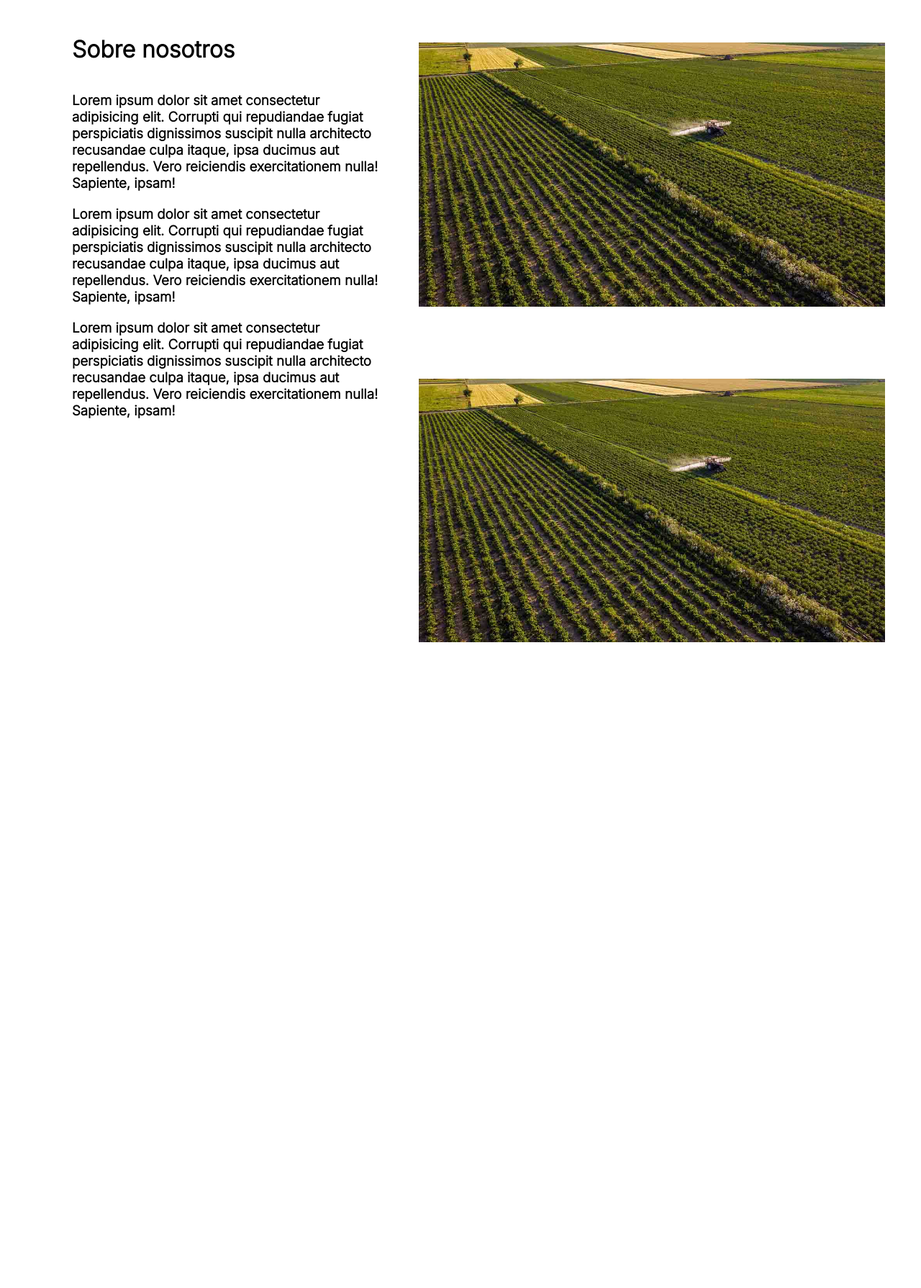
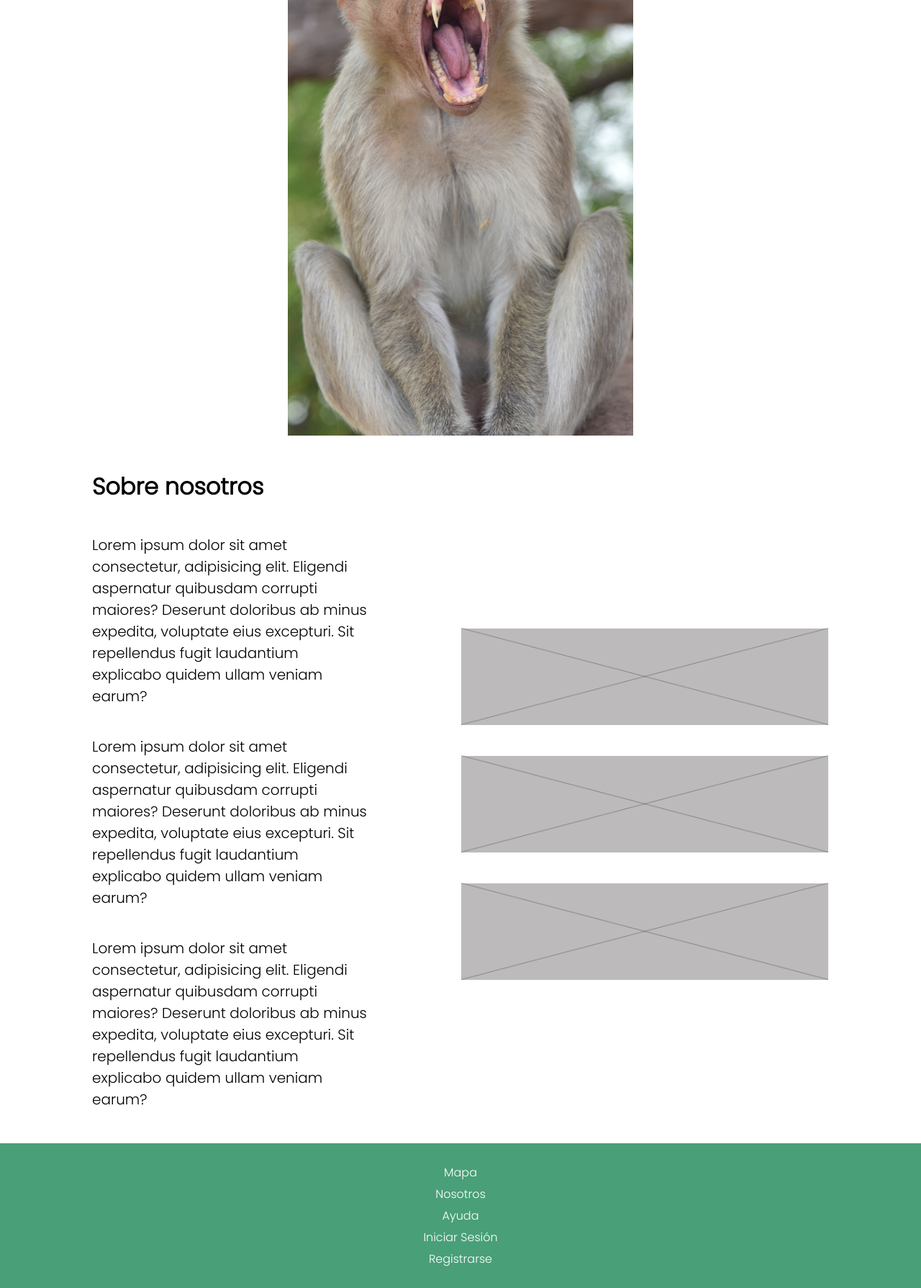
Before and after one commit to FrancoSandri/Proyecto, a PHP site: page /Us.html in a window 1280 px wide. Shown: the part 376-2165 px from the top of the page at 72% size. Before the commit the page ends 1268 px from the top, so only its background shows below. Run offline with PHP 8.4, Linux system fonts and the light colour scheme.

Commit message:
Fix(nav) Change nav colour

```diff
--- a/Front-End/Style/Us.css
+++ b/Front-End/Style/Us.css
@@ -1,14 +1,15 @@
 @charset "utf-8";
-@import url('https://fonts.googleapis.com/css2?family=Inter:wght@300&display=swap');
+@import url('https://fonts.googleapis.com/css2?family=Poppins:wght@200;300&display=swap');
+
 body
 {
     margin: 0;
-    font-family: 'Lucida Sans';
+    font-family: 'poppins';
+    display: flex;
     align-items: center;
     justify-content: center;
     text-align: center;
     flex-direction: column;
-    background-color: #fff;
 }
 /*Barra Menu*/
 .header {
@@ -18,19 +19,25 @@ body
     top: 0;
     left: 0;
     right: 0;
-    background: #fff;
-    padding: 8px;
+    z-index: 100;
+    justify-content: center;
   }
-  .header__logo{
+
+  .header__logo
+  {
     background-image: url(../Fotos/Logo44.png);
     width: 50px;
     height: 50px;
+    margin-left: 10px;
+    margin-top: 10px;
   }
+  /* Estilos móvil/celular */
   @media all and (max-width: 700px) {
     .header
     {
         justify-content: space-between;
     }
+    /* Oculta el nav en la parte izquiera */
     .nav {
       position: fixed;
       top: 0;
@@ -41,277 +48,184 @@ body
       transform: translateX(-100vw);
       transition: 0.5s;
     }
+
+    /* Muestra el nav */
     .nav--show {
       transform: translateX(0);
     }
-    .header__button-nav--open{
-        background-color: #fff;
+    .header__button-nav--open
+    {
         border: 0;
+        background-color: rgba(0, 0, 0, 0);
     }
-    .header__button-nav--close{
-        background-color: #fff;
+    .header__button-nav--close
+    {
         border: 0;
     }
     .nav__button {
       text-align: right;
-      margin: 1rem;
     }
     .nav__ul {
       list-style: none;
       padding: 0;
       margin: 0;
     }
-
     .nav__link {
       display: block;
-      padding: 1rem;
+      padding: 10px 1.5rem;
       font-size: 1.5rem;
       text-align: center;
       text-decoration: none;
-      color: black;
+      color: #000;
+    }
+    .fi-br-align-justify
+    {
+        margin-top: 8px;
+        font-size: 25px;
+    }
+    .fi-br-align-justify:hover
+    {
+        text-align: center;
+        color: #499F78;
     }
   }
+
+  /* Estilos Escritorio */
   @media all and (min-width: 701px) {
+
+    /* Oculta botón de abrir o cerrar */
     .nav__button,
     .header__button-nav--open {
       display: none;
     }
+
+    /* Adapta el nav en horizontal */
     .nav__ul {
       display: flex;
       list-style: none;
-      padding: 0;
+      padding: 10px;
+      margin: 0;
     }
+
     .nav__link {
       display: block;
       padding: 10px 1rem;
       text-decoration: none;
-      color: black;
       transition: 0.5s;
+       color: #fff;
     }
+
     .nav__link:hover {
       background-color: rgba(206, 206, 206, 0.692);
     }
+    .fi-br-user-add{display: none;}
+    .fi-br-map-marker{display: none;}
+    .fi-br-user{display: none;}
+    .fi-br-envelope{display: none;}
+    .fi-br-users-alt{display: none;}
+    .fi-br-user-add{display: none;}
+    #Registros
+    {
+        display: flex;
+        flex-direction: row;
+        position: absolute;
+        right: 2%;
+    }
+    .header__logo
+    {
+        position: absolute;
+        left: 0.5%;
+    }
+    #Btn-Crear
+    {
+        background-color: #389389;
+        border-radius: 10px;
+    }
   }
 /*Form*/
-.Container
+.BackGround
 {
-  margin-top: 80px;
+  background-image: url(../Fotos/unsplash_2qOTf5qx2_4.jpg);
+  background-repeat: no-repeat;
+  background-position: center top;
+  height: 120vh;
+  width: auto;
 }
-h1
+
+.SobreNos-Tiles
 {
-  margin-bottom: 40px;
+  padding: 2% 10%;
 }
-.People
-{
-  display: flex;
-  justify-content: center;
-  flex-direction: column;
-  font-size: 10px;
-}
-.People div
-{
-  background-repeat: no-repeat;
-  background-size: cover;
-  background-position: center center;
-}
-.People-Titles
+.SobreNos-img
 {
   display: flex;
   flex-direction: column;
-  justify-content: center;
-  text-align: left;
-  margin: 0 24px;
-  padding: 20px 0;
-  padding-left: 20px;
-  background-color: #fff;
+  align-items: center;
+
 }
-.FrancoB
+.SobreNos-img img
 {
-  background-image: linear-gradient(
-        0deg,
-        rgba(0,0,0,0.5),
-        rgba(0,0,0,0.5)
-    )
-    ,url("../Fotos/People.png");
-    padding-top: 200px;
-    padding-bottom: 10px;
-    margin: 0px 105px;
+  width: 90%;
 }
-.ManuelM
+.Legal
 {
-  background-image: linear-gradient(
-        0deg,
-        rgba(0,0,0,0.5),
-        rgba(0,0,0,0.5)
-    )
-    ,url("../Fotos/People.png");
-    padding-top: 200px;
-    padding-bottom: 10px;
-    margin: 40px 105px;
+    margin-top: 25%;
+    padding:  2% 30%;
+    background-color: rgb(180,180,180);
 }
-.InakiU
+.Legal a
 {
-  background-image: linear-gradient(
-        0deg,
-        rgba(0,0,0,0.5),
-        rgba(0,0,0,0.5)
-    )
-    ,url("../Fotos/People.png");
-    padding-top: 200px;
-    padding-bottom: 10px;
-    margin: 40px 105px;
+    display: none;
+    flex-direction: column;
+    justify-content: center;
+    padding:  .5% 30%;
+    margin: 0;
 }
-.FrancoS
+
+@media (min-width:890px)
 {
-  background-image: linear-gradient(
-        0deg,
-        rgba(0,0,0,0.5),
-        rgba(0,0,0,0.5)
-    )
-    ,url("../Fotos/People.png");
-    padding-top: 200px;
-    padding-bottom: 10px;
-    margin: 0 105px;
-}
-.InfoText
-{
-  text-align: left;
-  margin: 0 50px;
-}
-.Imagenes
-{
-  display: none;
-}
-@media all and (min-width: 701px)
-{
-  .People
-  {
-    flex-direction: row;
-    width: 100%;
-  }
-  .People-Titles
-  {
-    padding: 20px 5px;
-    padding-left: 9px;
-  }
-  .FrancoB
-  {
-    padding: 0;
-    padding-top: 150px;
-    margin: 0 15px;
-  }
-  .ManuelM
-  {
-    padding: 0;
-    padding-top: 150px;
-    margin: 0 15px;
-  }
-  .FrancoS
-  {
-    padding: 0;
-    padding-top: 150px;
-    margin: 0 15px;
-  }
-  .InakiU
-  {
-    padding: 0;
-    padding-top: 150px;
-    margin: 0 15px;
-  }
-  .InfoText
+  .SobreNos
   {
     display: flex;
+    flex-direction: row;
+    align-items: center;
   }
-  .InfoText-Titles
-  {
-    margin:  50px 50px;
-    width: 800px;
-    display: flex;
-    flex-direction: column;
-  }
-  .Imagenes
+  .SobreNos-Tiles
   {
     display: flex;
     flex-direction: column;
-    padding-top: 10px;
+    width: 30%;
+    text-align: left;
   }
-  .Imagenes img
+  .SobreNos-Tiles P
   {
+    font-size: 20px;
+  }
+  .SobreNos-img
+  {
+    display: flex;
     flex-direction: column;
+    width: 40%;
+  }
+  .SobreNos-img img
+  {
     width: 100%;
-    margin: 50px 0;
+    margin-top: 8%;
+  }
+  .Legal{
+    margin-top: 0;
+    background-color: #499F78;
+  }
+  .Legal a
+  {
+    display: flex;
+    color: #fff;
   }
 }
-@media all and (min-width: 1400px)
+@media (min-width:1400px)
 {
-  .Container
+  .SobreNos-img
   {
-    padding: 100px;
+    width: 25%;
   }
-  .People-Titles
-  {
-    width: 165px;
-    font-size: 15px;
-    margin-top: 500px;
-    margin: 0;
-    margin-bottom: 5px;
-  }
-  .FrancoB
-  {
-    padding: 0;
-    padding: 100px 50px;
-    margin: 0 15px;
-  }
-  .ManuelM
-  {
-    padding: 0;
-    padding: 100px 50px;
-    margin: 0 15px;
-  }
-  .FrancoS
-  {
-    padding: 0;
-    padding: 100px 50px;
-    margin: 0 15px;
-  }
-  .InakiU
-  {
-    padding: 0;
-    padding: 100px 50px;
-    margin: 0 15px;
-  }
-  .Imagenes img
-  {
-
-    width: 70%;
-
-  }
-  body
-  {
-    width: 100%;
-  }
-  .InfoText
-  {
-    margin-right: 0;
-    margin-left: 150px;
-  }
-
 }
-
-
-
-
-
-
-
-
-
-
-
-*
-{
-    margin: 0;
-    padding: 0;
-    box-sizing: border-box;
-    font-family: 'Inter';
-}
--- a/Front-End/Us.html
+++ b/Front-End/Us.html
@@ -9,65 +9,50 @@
     <script src='#'></script>
 </head>
 <script defer src="https://unpkg.com/alpinejs@3.x.x/dist/cdn.min.js"></script>
-<header x-data="{ open: false }" class="header">
-    <a class="header__logo" href="Home.php"></a>
-    <button class="header__button-nav--open" x-on:click="open = true">Menu</button>
+<header x-data="{ open: false }" class="header" id="Head">
+    <div class="header__logo">
+    </div>
+    <button class="header__button-nav--open" x-on:click="open = true"><i class="fi-br-align-justify"></i></button>
     <nav class="nav" x-bind:class="open ? 'nav--show' : ''">
         <div class="nav__button" x-on:click="open = false">
-            <button class="header__button-nav--close">Cerrar</button>
+            <button class="header__button-nav--close"><i class="fi-br-align-justify"></i></button>
         </div>
             <ul class="nav__ul">
-            <li class="nav__item"><a href="#" class="nav__link">Mapa</a></li>
-            <li class="nav__item"><a href="Us.html" class="nav__link">Nosotros</a></li>
-            <li class="nav__item"><a href="#" class="nav__link">Contacto</a></li>
-            <li class="nav__item"><a href="Login.html" class="nav__link">Iniciar Sesión</a></li>
-            <li class="nav__item"><a href="Register.html" class="nav__link">Registrarse</a></li>
-        </ul>
+                <li class="nav__item"><a href="#" class="nav__link"><i class="fi-br-map-marker"></i>Inicio</a></li>
+                <li class="nav__item"><a href="#" class="nav__link"><i class="fi-br-map-marker"></i>Mapa</a></li>
+                <li class="nav__item"><a href="Us.html" class="nav__link"><i class="fi-br-users-alt"></i>Nosotros</a></li>
+                <li class="nav__item"><a href="Help.html" class="nav__link"><i class="fi-br-envelope"></i>Ayuda</a></li>
+                <div id="Registros">
+                    <li class="nav__item"><a href="Login.html" class="nav__link"><i class="fi-br-user"></i>Iniciar Sesión</a></li>
+                    <li class="nav__item" id="Btn-Crear"><a href="Register.html" class="nav__link"><i class="fi-br-user-add"></i>Crear Cuenta</a></li>
+                </div>
+            </ul>
     </nav>
 </header>
 <body>
     <div class="Container">
-        <h1>Nuestro equipo</h1>
-        <div class="People">
-            <div class="FrancoB">
-                <div class="People-Titles">
-                        <h3>Franco Bugna</h3>
-                        <h4>Back-end developer</h4>
-                </div>
+        <div class="BackGround">
+            <h1>Nuestro equipo</h1>
+        </div>
+        <div class="SobreNos">
+            <div class="SobreNos-Tiles">
+                <h1>Sobre nosotros</h1>
+                <p>Lorem ipsum dolor sit amet consectetur, adipisicing elit. Eligendi aspernatur quibusdam corrupti maiores? Deserunt doloribus ab minus expedita, voluptate eius excepturi. Sit repellendus fugit laudantium explicabo quidem ullam veniam earum?</p>
+                <p>Lorem ipsum dolor sit amet consectetur, adipisicing elit. Eligendi aspernatur quibusdam corrupti maiores? Deserunt doloribus ab minus expedita, voluptate eius excepturi. Sit repellendus fugit laudantium explicabo quidem ullam veniam earum?</p>
+                <p>Lorem ipsum dolor sit amet consectetur, adipisicing elit. Eligendi aspernatur quibusdam corrupti maiores? Deserunt doloribus ab minus expedita, voluptate eius excepturi. Sit repellendus fugit laudantium explicabo quidem ullam veniam earum?</p>
             </div>
-            <div class="ManuelM">
-                <div class="People-Titles">
-                    <h3>Manuel Magni</h3>
-                    <h4>Front-End developer</h4>
-                </div>
-
-            </div>
-            <div class="FrancoS">
-                <div class="People-Titles">
-                    <h3>Franco Sandri</h3>
-                    <h4>Inteligencia artificial</h4>
-                </div>
-            </div>
-            <div class="InakiU">
-                <div class="People-Titles">
-                    <h3>Iñaki Urizar</h3>
-                    <h4>UX/UI designer</h4>
-                </div>
+            <div class="SobreNos-img">
+                <img src="Fotos/ExampleUs.jpg">
+                <img src="Fotos/ExampleUs.jpg">
+                <img src="Fotos/ExampleUs.jpg">
             </div>
         </div>
-        <div class="InfoText">
-            <div class="InfoText-Titles">
-                <h1>Sobre nosotros</h1>
-                <h3>Lorem ipsum dolor sit amet consectetur adipisicing elit. Corrupti qui repudiandae fugiat perspiciatis dignissimos suscipit nulla architecto recusandae culpa itaque, ipsa ducimus aut repellendus. Vero reiciendis exercitationem nulla! Sapiente, ipsam!</h3>
-                <br>
-                <h3>Lorem ipsum dolor sit amet consectetur adipisicing elit. Corrupti qui repudiandae fugiat perspiciatis dignissimos suscipit nulla architecto recusandae culpa itaque, ipsa ducimus aut repellendus. Vero reiciendis exercitationem nulla! Sapiente, ipsam!</h3>
-                <br>
-                <h3>Lorem ipsum dolor sit amet consectetur adipisicing elit. Corrupti qui repudiandae fugiat perspiciatis dignissimos suscipit nulla architecto recusandae culpa itaque, ipsa ducimus aut repellendus. Vero reiciendis exercitationem nulla! Sapiente, ipsam!</h3>
-            </div>
-            <div class="Imagenes">
-            <img src="Fotos/Cultivo.jpg">
-            <img src="Fotos/Cultivo.jpg">
-            </div>
+        <div class="Legal">
+            <a href="#" class="nav__link"> Mapa</a>
+            <a href="Us.html" class="nav__link"></i> Nosotros</a>
+            <a href="Help.html" class="nav__link"></i> Ayuda</a>
+            <a href="Login.html" class="nav__link"></i> Iniciar Sesión</a>
+            <a href="Register.html" class="nav__link"></i> Registrarse</a>
         </div>
     </div>
 </body>
```
Also changed, not shown: Front-End/Home.js (+10 -1 lines), Front-End/RecoverPassword2.html (added, +36 -0 lines), Front-End/Style/HomeStyle.css (+74 -18 lines), Front-End/Style/Login.css (+28 -15 lines), Front-End/index.html (+19 -9 lines), Front-End/Fotos/ExampleUs.jpg (added), Front-End/Fotos/unsplash_2qOTf5qx2_4.jpg (added).
